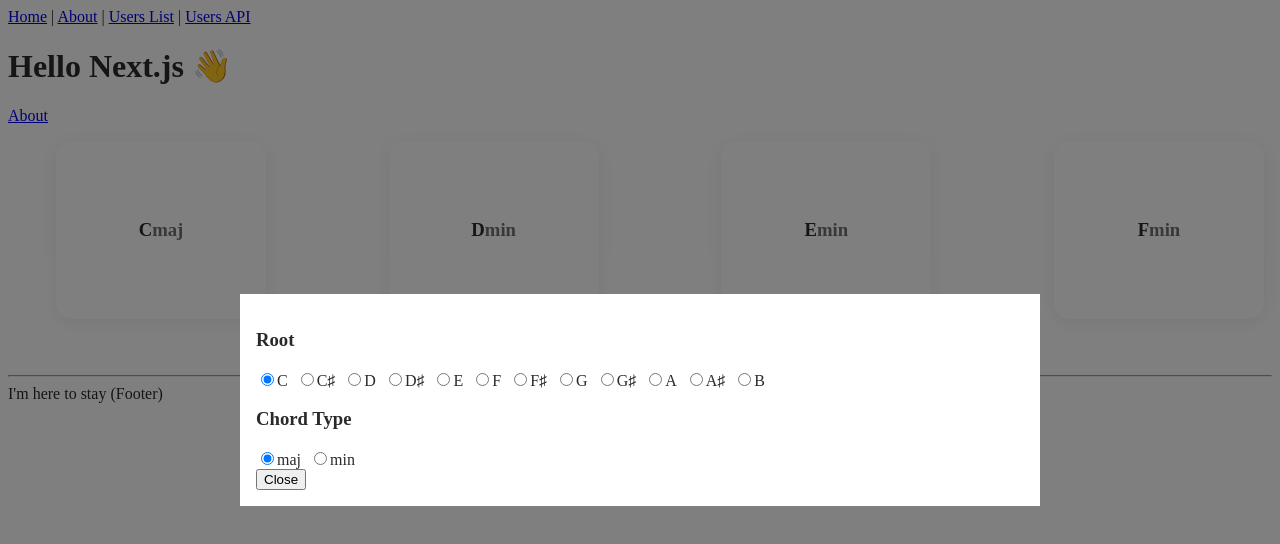
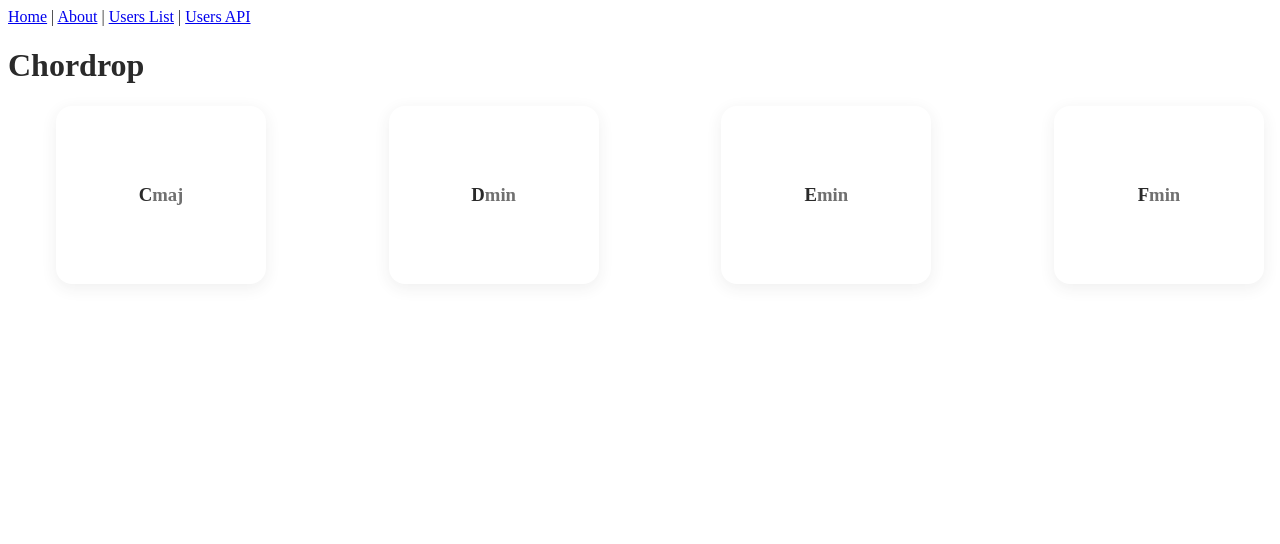
Before and after one commit to musyu36/chordrop, a Next.js app: page / in a window 1280 px wide. Shown: the top 544 px of the page. Built offline with nearby package versions, Linux system fonts and the light colour scheme.

Commit message:
refactor:Appコンポーネントでラップ

```diff
--- a/atoms/ModalAtom.ts
+++ b/atoms/ModalAtom.ts
@@ -2,5 +2,5 @@ import { atom } from 'recoil'
 
 export const modalState = atom<boolean>({
   key: 'modal',
-  default: true,
+  default: false,
 })
--- /dev/null
+++ b/components/App.tsx
@@ -0,0 +1,20 @@
+import React from 'react'
+import { useRecoilValue } from 'recoil'
+import { chordListState } from '../atoms/ChordListAtom'
+import { Chord } from '../interfaces'
+import Chords from './Chords'
+import Layout from './Layout'
+import Modal from './Modal'
+
+const App = () => {
+  const chords: Chord[] = useRecoilValue(chordListState)
+  return (
+    <Layout>
+      <h1>Chordrop</h1>
+      <Chords chords={chords} />
+      <Modal />
+    </Layout>
+  )
+}
+
+export default App
--- a/components/Layout.tsx
+++ b/components/Layout.tsx
@@ -1,13 +1,13 @@
 import React, { ReactNode } from 'react'
+import Head from 'next/head'
 import Link from 'next/link'
-import Head from 'next/head'
 
 type Props = {
   children?: ReactNode
   title?: string
 }
 
-const Layout = ({ children, title = 'This is the default title' }: Props) => (
+const Layout = ({ children, title = 'Chordrop' }: Props) => (
   <div>
     <Head>
       <title>{title}</title>
@@ -31,10 +31,7 @@ const Layout = ({ children, title = 'This is the default title' }: Props) => (
       </nav>
     </header>
     {children}
-    <footer>
-      <hr />
-      <span>I'm here to stay (Footer)</span>
-    </footer>
+    <footer></footer>
   </div>
 )
 
--- a/pages/index.tsx
+++ b/pages/index.tsx
@@ -1,66 +1,13 @@
-import Link from 'next/link'
-import Layout from '../components/Layout'
-import Chords from '../components/Chords'
-import Modal from '../components/Modal'
-import { Chord } from '../interfaces'
+import React from 'react'
 import { RecoilRoot } from 'recoil'
+import App from '../components/App'
 
-const chords: Chord[] = [
-  {
-    root: {
-      number: 0,
-      name: 'C',
-    },
-    chordType: {
-      array: [4, 7],
-      name: 'maj',
-    },
-  },
-  {
-    root: {
-      number: 0,
-      name: 'D',
-    },
-    chordType: {
-      array: [4, 7],
-      name: 'min',
-    },
-  },
-  {
-    root: {
-      number: 0,
-      name: 'E',
-    },
-    chordType: {
-      array: [4, 7],
-      name: 'min',
-    },
-  },
-  {
-    root: {
-      number: 0,
-      name: 'F',
-    },
-    chordType: {
-      array: [4, 7],
-      name: 'min',
-    },
-  },
-]
-
-const IndexPage = () => (
-  <RecoilRoot>
-    <Layout title="Home | Next.js + TypeScript Example">
-      <h1>Hello Next.js 👋</h1>
-      <p>
-        <Link href="/about">
-          <a>About</a>
-        </Link>
-      </p>
-      <Chords chords={chords} />
-      <Modal />
-    </Layout>
-  </RecoilRoot>
-)
+const IndexPage = () => {
+  return (
+    <RecoilRoot>
+      <App />
+    </RecoilRoot>
+  )
+}
 
 export default IndexPage
```
